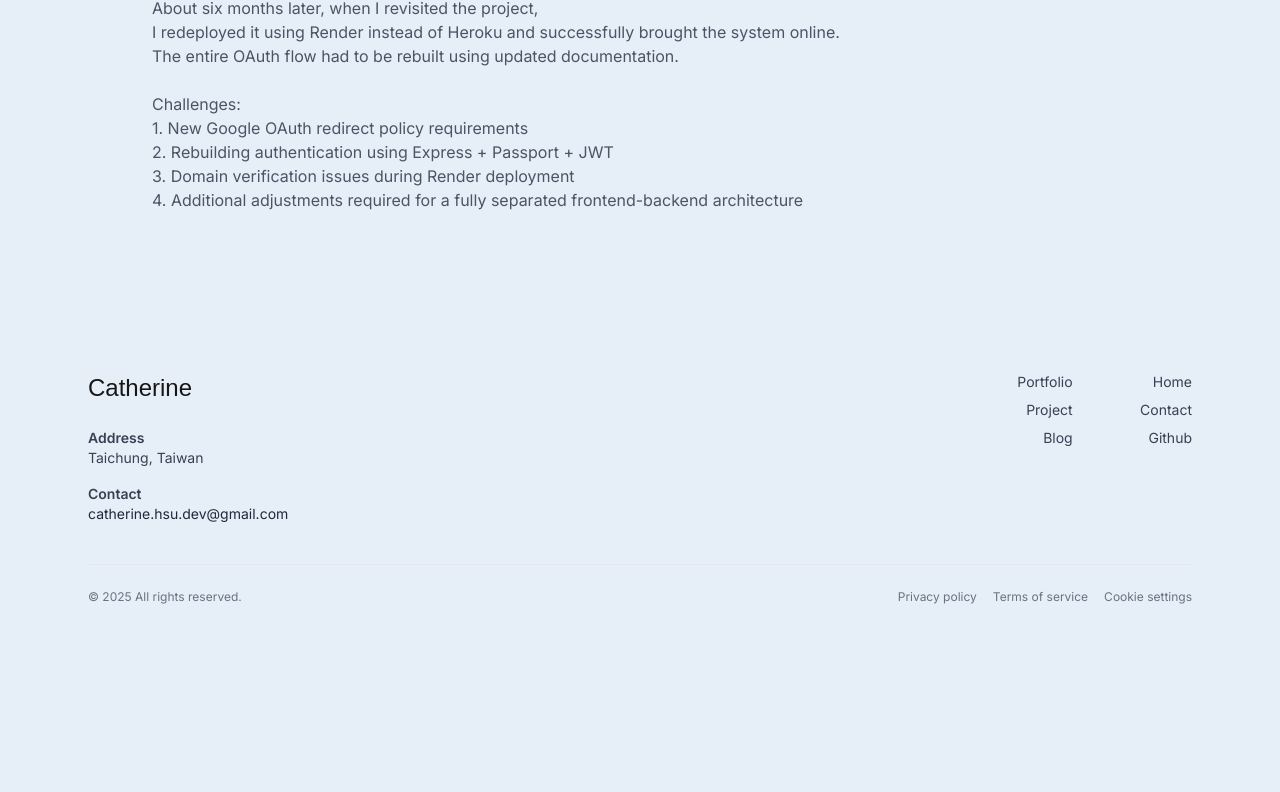
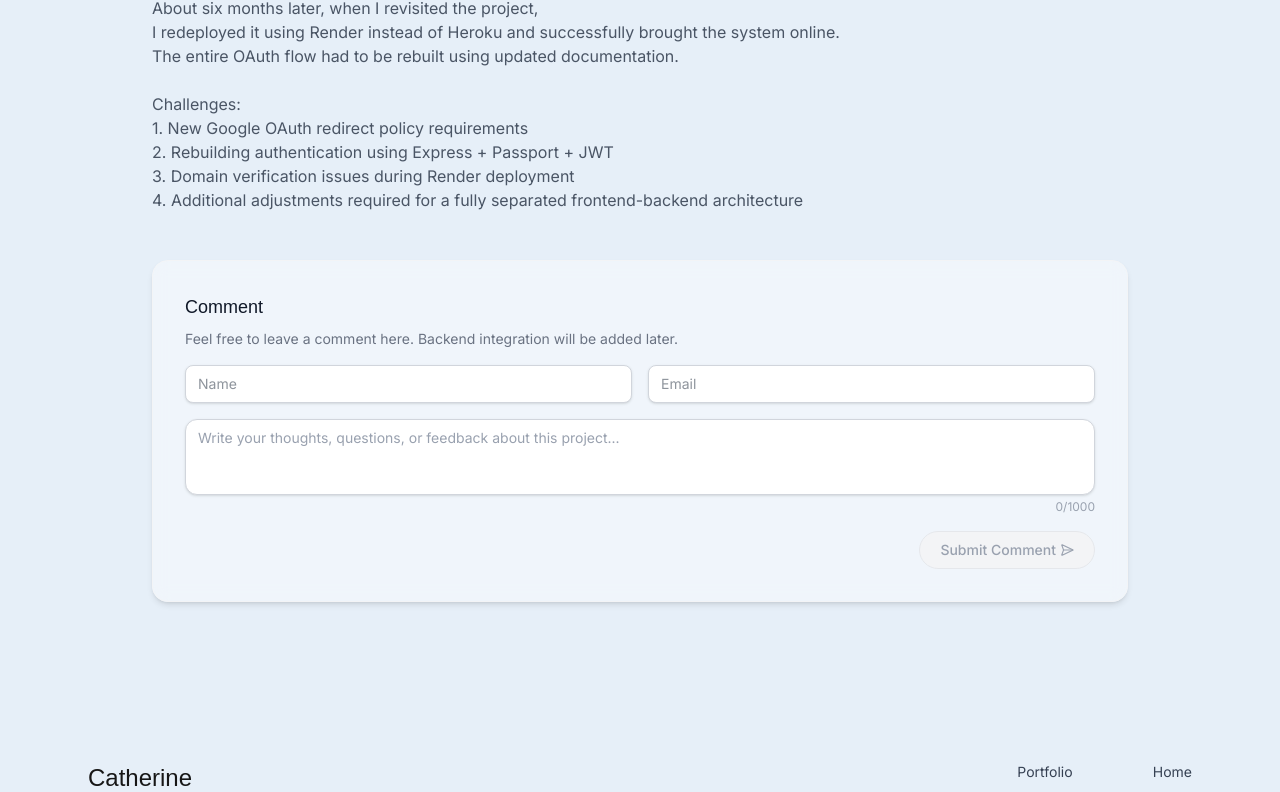
Before and after one commit to CatherineHsuDev/portfolio-nextjs-, a Next.js app: page /portfolio/project/course-portal-story in a window 1280 px wide. Shown: the part 423-1215 px from the top of the page. Before the commit the page ends 1124 px from the top, so only its background shows below. Built offline with nearby package versions, Linux system fonts and the light colour scheme; a web font is replaced by a local one.

Commit message:
add comment board to story page

```diff
--- a/app/globals.css
+++ b/app/globals.css
@@ -238,3 +238,13 @@ h6 {
   );
   animation: shimmerMove 2s linear infinite;
 }
+
+/* Hide scrollbar for Chrome, Safari, and Edge */
+.scrollbar-hide::-webkit-scrollbar {
+  display: none;
+}
+
+/* Hide scrollbar for Firefox */
+.scrollbar-hide {
+  scrollbar-width: none;
+}
--- a/app/portfolio/project/story-template.tsx
+++ b/app/portfolio/project/story-template.tsx
@@ -1,8 +1,9 @@
 "use client";
 
-import { useState } from "react";
 import { useLanguage } from "@/app/LanguageProvider";
 import { PROJECT_STORIES } from "../../../i18n/stories-data";
+import { SendHorizontal } from "lucide-react";
+import { useState, useRef, useEffect } from "react";
 import Link from "next/link";
 
 type StoryTemplateProps = {
@@ -14,22 +15,49 @@ const storyUILocales = {
     comingSoon: "Story coming soon…",
     pdfTitle: "ERD / Database Design PDF",
     openPdf: "Open PDF",
+    // ⭐ 新增：留言區文案（英文）
+    commentTitle: "Comment",
+    commentHint:
+      "Feel free to leave a comment here. Backend integration will be added later.",
+    commentPlaceholder:
+      "Write your thoughts, questions, or feedback about this project...",
+    commentSubmit: "Submit Comment",
+    commentAlert:
+      "This is just a UI demo; the comment is not actually sent to a server yet 🙂",
   },
   zh: {
     comingSoon: "故事內容即將更新…",
     pdfTitle: "ERD / 資料庫設計 PDF",
     openPdf: "查看 PDF",
+    // ⭐ 新增：留言區文案（中文）
+    commentTitle: "留言",
+    commentHint: "想說什麼都可以先寫在這裡，之後會再接上後端服務。",
+    commentPlaceholder: "寫下你對這個專案的想法、問題或回饋…",
+    commentSubmit: "送出留言",
+    commentAlert: "目前只是介面示範，留言尚未真正送到伺服器 🙂",
   },
 };
 
+const textareaClass =
+  "w-full rounded-xl border border-gray-300 bg-white px-3 py-2 " +
+  "text-sm text-gray-800 placeholder-gray-400 shadow-sm " +
+  "focus:outline-none focus:ring-2 focus:ring-blue-500 focus:border-blue-500 " +
+  "resize-none overflow-y-auto scrollbar-hide max-h-[200px]";
+
 export default function StoryTemplate({ slug }: StoryTemplateProps) {
   const { lang } = useLanguage();
+
   const ui = storyUILocales[lang]; // ⭐ 這裡取得 UI 文字
 
   const storyList = PROJECT_STORIES[lang];
   const story = storyList.find((s) => s.slug === slug);
 
   const [pdfOpen, setPdfOpen] = useState(false);
+  const [name, setName] = useState(""); // 使用者名稱
+  const [email, setEmail] = useState(""); // Email
+  const [comment, setComment] = useState(""); // ⭐ 新增：留言 state
+
+  const textareaRef = useRef<HTMLTextAreaElement | null>(null);
 
   const hasDemo = story?.demo && story.demo !== "#";
 
@@ -43,6 +71,20 @@ export default function StoryTemplate({ slug }: StoryTemplateProps) {
     );
   }
 
+  useEffect(() => {
+    if (!textareaRef.current) return;
+    const el = textareaRef.current;
+
+    const maxHeight = 200; // ⭐ 你想要的上限 px
+
+    // 先重設高度才能正確抓 scrollHeight
+    el.style.height = "auto";
+
+    const newHeight = Math.min(el.scrollHeight, maxHeight);
+
+    el.style.height = newHeight + "px";
+  }, [comment]);
+
   return (
     <section className="w-full bg-color-background">
       <div className="mx-auto max-w-5xl px-6 py-16">
@@ -50,7 +92,6 @@ export default function StoryTemplate({ slug }: StoryTemplateProps) {
         <h1 className="text-center md:text-left text-3xl md:text-4xl font-serif leading-tight">
           {story.title}
         </h1>
-
         {/* Buttons (Desktop) */}
         <div className="mt-2 md:flex gap-3 justify-center md:justify-end hidden">
           {story.github && (
@@ -90,12 +131,10 @@ export default function StoryTemplate({ slug }: StoryTemplateProps) {
             </button>
           )}
         </div>
-
         {/* Content */}
         <p className="mt-6 text-gray-600 whitespace-pre-line text-sm md:text-base">
           {story.content}
         </p>
-
         {/* ⭐ ONLY for ecommerce-story: 卡片 + Modal */}
         {slug === "ecommerce-story" && (
           <>
@@ -134,7 +173,6 @@ export default function StoryTemplate({ slug }: StoryTemplateProps) {
             )}
           </>
         )}
-
         {/* Buttons (Mobile) */}
         <div className="mt-10 flex gap-5 justify-center md:hidden">
           {story.github && (
@@ -174,6 +212,108 @@ export default function StoryTemplate({ slug }: StoryTemplateProps) {
             </button>
           )}
         </div>
+        {/* ⭐⭐ 新增：留言區（放在 Buttons (Mobile) 後面） */}
+        <div className="mt-12 rounded-2xl bg-white/40 shadow-md border border-gray-100 p-8 backdrop-blur-sm">
+          <h2 className="text-lg font-serif text-gray-900">
+            {ui.commentTitle}
+          </h2>
+
+          <p className="mt-2 text-sm text-gray-500">{ui.commentHint}</p>
+
+          <form
+            className="mt-4 space-y-4"
+            onSubmit={(e) => {
+              e.preventDefault();
+
+              const isValid =
+                name.trim() !== "" &&
+                email.trim() !== "" &&
+                comment.trim() !== "";
+
+              if (!isValid) {
+                // HTML required 也會擋，這裡只是保險＋之後可以換成 toast
+                return;
+              }
+
+              console.log("Comment submitted:", { name, email, comment });
+              alert(ui.commentAlert);
+
+              // 清空欄位
+              setName("");
+              setEmail("");
+              setComment("");
+            }}
+          >
+            {/* Name & Email */}
+            <div className="grid grid-cols-1 md:grid-cols-2 gap-4">
+              <div className="flex flex-col gap-1">
+                {/* <label className="text-sm font-medium text-gray-700">
+                  Name<span className="text-red-500">*</span>
+                </label> */}
+                <input
+                  type="text"
+                  value={name}
+                  onChange={(e) => setName(e.target.value)}
+                  required
+                  className="w-full rounded-lg border border-gray-300 bg-white px-3 py-2 text-sm text-gray-800 shadow-sm focus:outline-none focus:ring-2 focus:ring-blue-500 focus:border-blue-500"
+                  placeholder={lang === "zh" ? "姓名" : "Name"}
+                />
+              </div>
+
+              <div className="flex flex-col gap-1">
+                {/* <label className="text-sm font-medium text-gray-700">
+                  Email<span className="text-red-500">*</span>
+                </label> */}
+                <input
+                  type="email"
+                  value={email}
+                  onChange={(e) => setEmail(e.target.value)}
+                  required
+                  className="w-full rounded-lg border border-gray-300 bg-white px-3 py-2 text-sm text-gray-800 shadow-sm focus:outline-none focus:ring-2 focus:ring-blue-500 focus:border-blue-500"
+                  placeholder="Email"
+                />
+              </div>
+            </div>
+
+            {/* Comment Textarea */}
+            <div className="flex flex-col gap-1">
+              {/* <label className="text-sm font-medium text-gray-700">
+                {ui.commentTitle}
+                <span className="text-red-500">*</span>
+              </label> */}
+
+              <textarea
+                ref={textareaRef}
+                value={comment}
+                onChange={(e) => setComment(e.target.value)}
+                rows={3} // 初始高度，之後會由 effect 自動撐開
+                required
+                maxLength={1000}
+                className={textareaClass}
+                placeholder={ui.commentPlaceholder}
+              />
+              <p className="text-xs text-gray-400 text-right">
+                {comment.length}/1000
+              </p>
+            </div>
+
+            {/* Submit Button */}
+            <div className="flex justify-end">
+              <button
+                type="submit"
+                disabled={!name.trim() || !email.trim() || !comment.trim()}
+                className={`cursor-pointer inline-flex items-center rounded-full px-5 py-2 text-sm font-medium transition ${
+                  !name.trim() || !email.trim() || !comment.trim()
+                    ? "bg-gray-100 text-gray-400 border border-gray-200 cursor-not-allowed"
+                    : "bg-blue-600 text-white hover:bg-blue-700"
+                }`}
+              >
+                {ui.commentSubmit} <SendHorizontal size={14} className="ml-1" />
+              </button>
+            </div>
+          </form>
+        </div>
+        {/* ⭐⭐ 留言區結束 */}
       </div>
     </section>
   );
```
